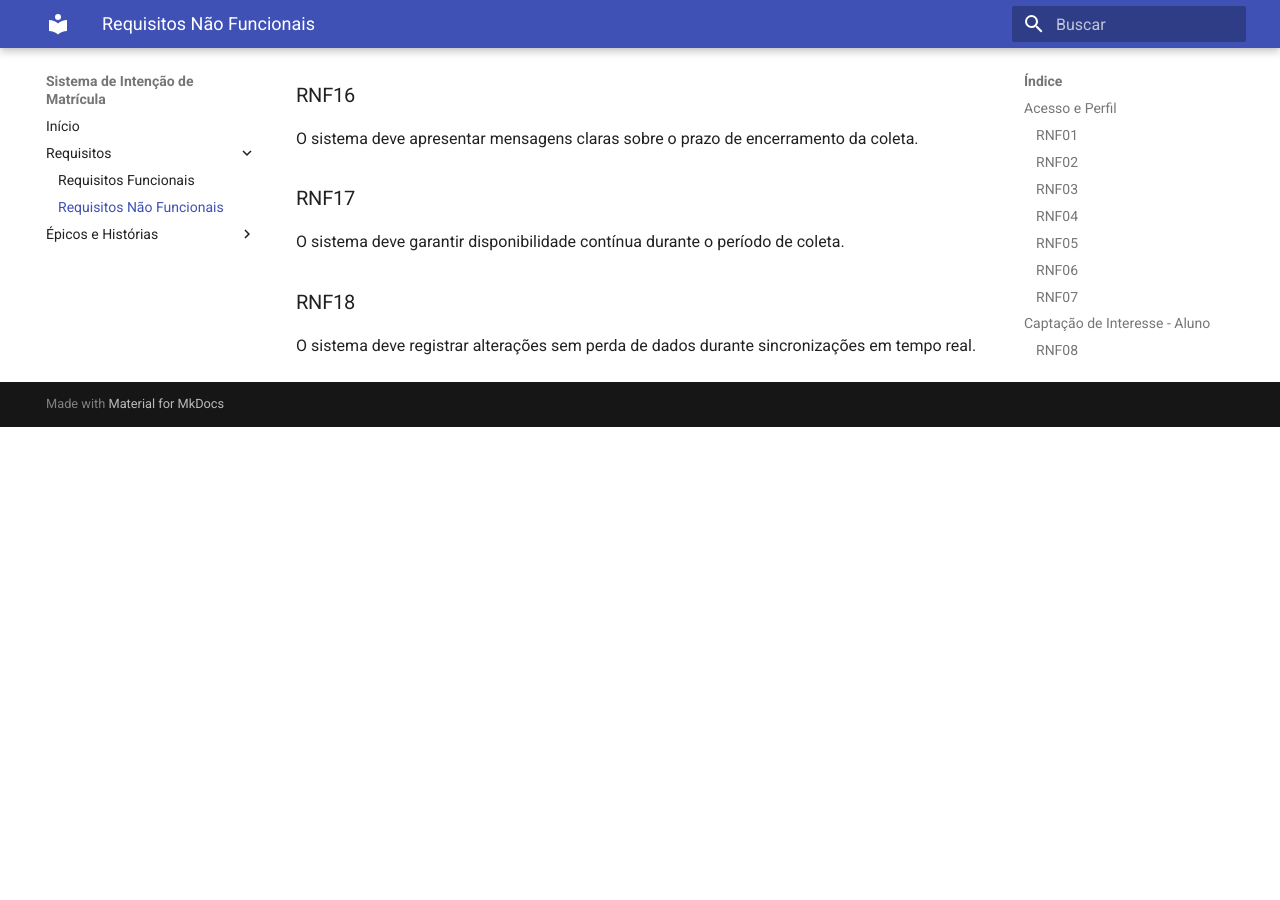
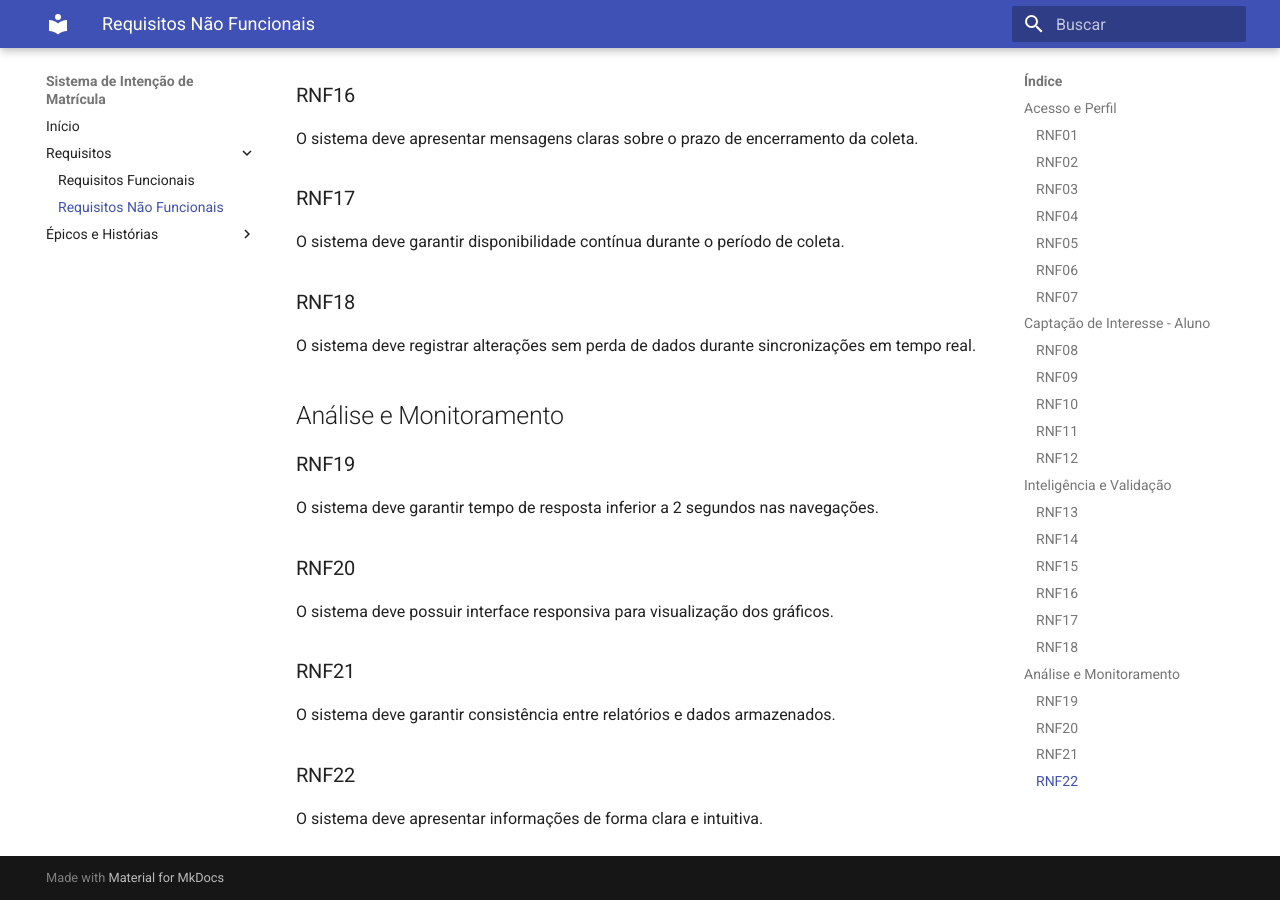
Before and after one commit to si-2026-1/Sistema_de_intencao_de_matricula, an MkDocs documentation site: the page built from docs/Requisitos/Requisitos_nao_funcionais.md, in a window 1280 px wide and 900 px high, scrolled down 1849 px. Built offline with MkDocs 1.6.1 and Material for MkDocs 9.7.7, drawn with Linux system fonts in a browser that asks for light colours; before the commit the page ends 2276 px from its top, so only the background shows below that.

Commit message:
Update Requisitos_nao_funcionais.md

```diff
--- a/docs/Requisitos/Requisitos_nao_funcionais.md
+++ b/docs/Requisitos/Requisitos_nao_funcionais.md
@@ -62,3 +62,17 @@
 
 ### RNF18
 O sistema deve registrar alterações sem perda de dados durante sincronizações em tempo real.
+
+## Análise e Monitoramento
+
+### RNF19
+O sistema deve garantir tempo de resposta inferior a 2 segundos nas navegações.
+
+### RNF20
+O sistema deve possuir interface responsiva para visualização dos gráficos.
+
+### RNF21
+O sistema deve garantir consistência entre relatórios e dados armazenados.
+
+### RNF22
+O sistema deve apresentar informações de forma clara e intuitiva.
```
